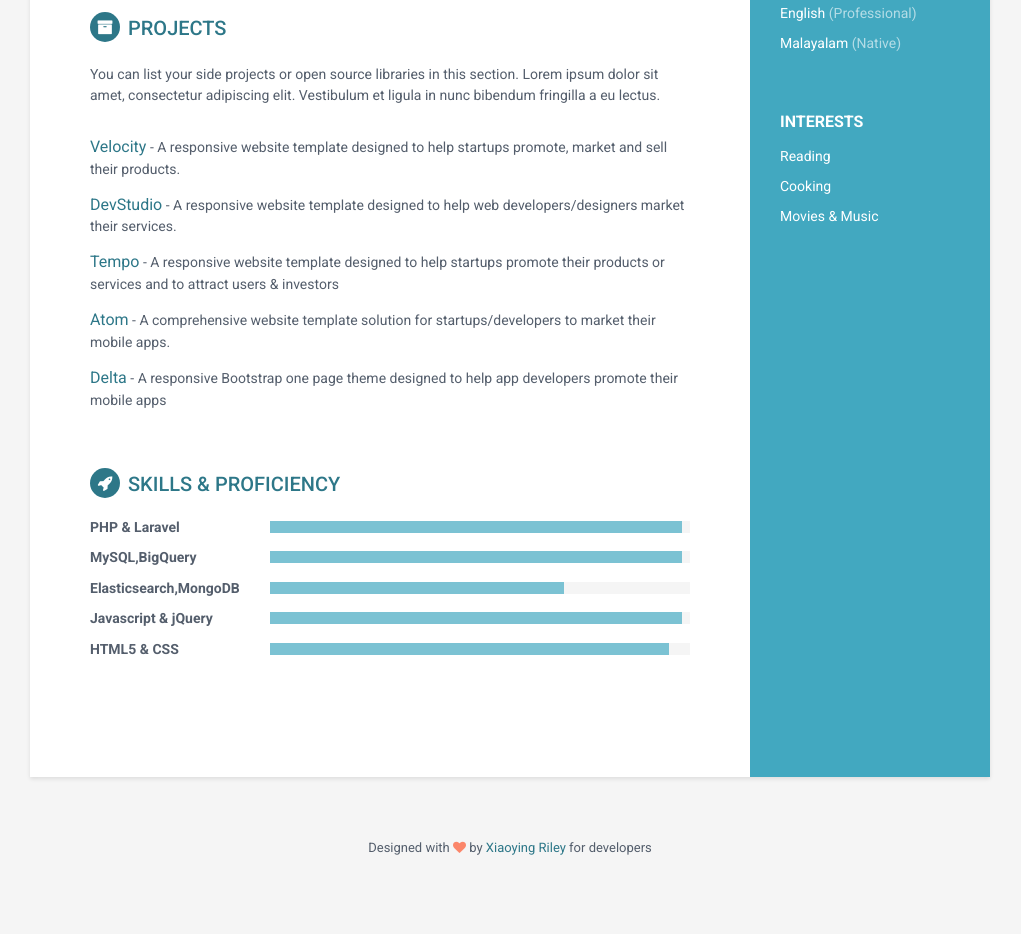
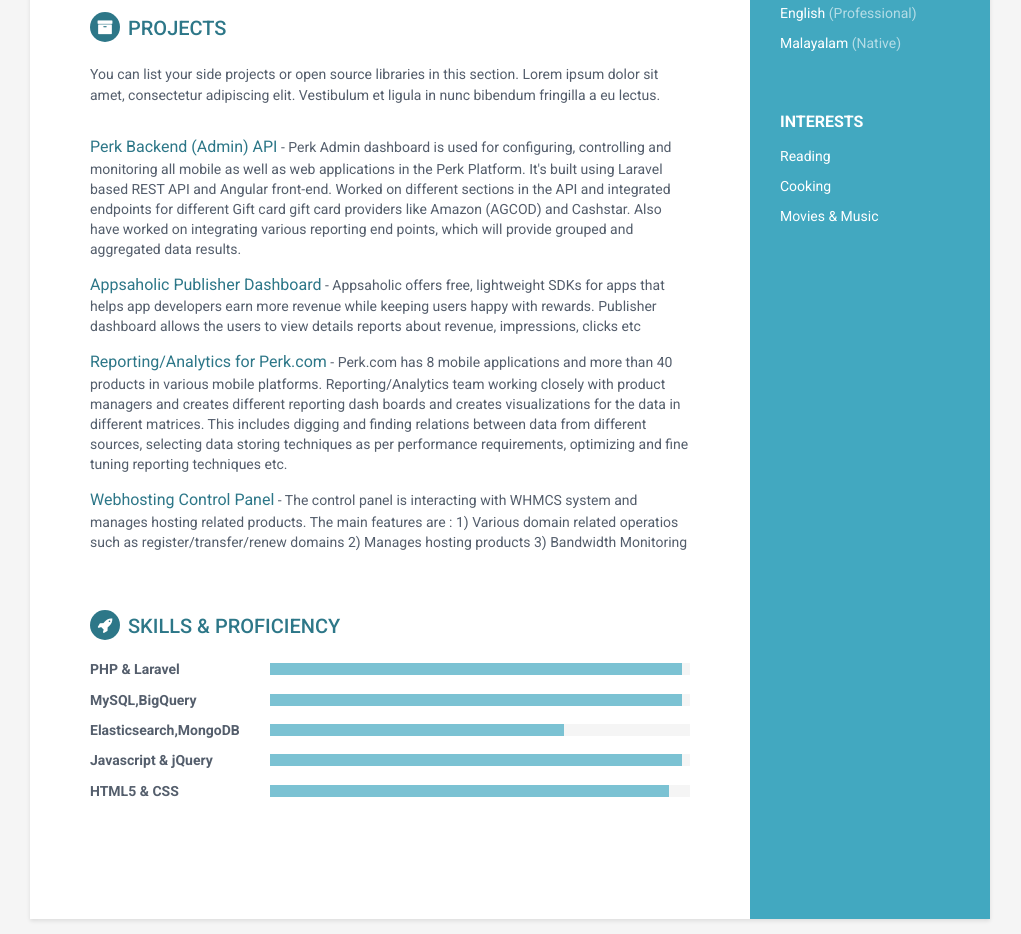
Before and after one commit to alwinaugustin/alwinaugustin.github.io, a plain HTML site: page index.html in a window 1280 px wide. Shown: the part 883-1817 px from the top of the page, without its empty margins (130-1151 px from the left). Drawn offline with Linux system fonts and the light colour scheme.

Commit message:
Adding projects

```diff
--- a/index.html
+++ b/index.html
@@ -137,21 +137,18 @@
                     <p>You can list your side projects or open source libraries in this section. Lorem ipsum dolor sit amet, consectetur adipiscing elit. Vestibulum et ligula in nunc bibendum fringilla a eu lectus.</p>
                 </div><!--//intro-->
                 <div class="item">
-                    <span class="project-title"><a href="#hook">Velocity</a></span> - <span class="project-tagline">A responsive website template designed to help startups promote, market and sell their products.</span>
+                    <span class="project-title"><a href="https://wwww.adm.perk.com">Perk Backend (Admin) API</a></span> - <span class="project-tagline">Perk Admin dashboard is used for configuring, controlling and monitoring all mobile as well as web applications in the Perk Platform. It's built using Laravel based REST API and Angular front-end. Worked on different sections in the API and integrated endpoints for different Gift card gift card providers like Amazon (AGCOD) and Cashstar. Also have worked on integrating various reporting end points, which will provide grouped and aggregated data results.</span>
 
                 </div><!--//item-->
                 <div class="item">
-                    <span class="project-title"><a href="http://themes.3rdwavemedia.com/website-templates/responsive-bootstrap-theme-web-development-agencies-devstudio/" target="_blank">DevStudio</a></span> -
-                    <span class="project-tagline">A responsive website template designed to help web developers/designers market their services. </span>
+                    <span class="project-title"><a href="#" target="_blank">Appsaholic Publisher Dashboard</a></span> -
+                    <span class="project-tagline">Appsaholic offers free, lightweight SDKs for apps that helps app developers earn more revenue while keeping users happy with rewards. Publisher dashboard allows the users to view details reports about revenue, impressions, clicks etc </span>
                 </div><!--//item-->
                 <div class="item">
-                    <span class="project-title"><a href="http://themes.3rdwavemedia.com/website-templates/responsive-bootstrap-theme-for-startups-tempo/" target="_blank">Tempo</a></span> - <span class="project-tagline">A responsive website template designed to help startups promote their products or services and to attract users &amp; investors</span>
+                    <span class="project-title"><a href="#">Reporting/Analytics for Perk.com</a></span> - <span class="project-tagline">Perk.com has 8 mobile applications and more than 40 products in various mobile platforms. Reporting/Analytics team working closely with product managers and creates different reporting dash boards and creates visualizations for the data in different matrices. This includes digging and finding relations between data from different sources, selecting data storing techniques as per performance requirements, optimizing and fine tuning reporting techniques etc.</span>
                 </div><!--//item-->
                 <div class="item">
-                    <span class="project-title"><a href="hhttp://themes.3rdwavemedia.com/website-templates/responsive-bootstrap-theme-mobile-apps-atom/" target="_blank">Atom</a></span> - <span class="project-tagline">A comprehensive website template solution for startups/developers to market their mobile apps. </span>
-                </div><!--//item-->
-                <div class="item">
-                    <span class="project-title"><a href="http://themes.3rdwavemedia.com/website-templates/responsive-bootstrap-theme-for-mobile-apps-delta/" target="_blank">Delta</a></span> - <span class="project-tagline">A responsive Bootstrap one page theme designed to help app developers promote their mobile apps</span>
+                    <span class="project-title"><a href="#">Webhosting Control Panel</a></span> - <span class="project-tagline">The control panel is interacting with WHMCS system and manages hosting related products. The main features are : 1) Various domain related operatios such as register/transfer/renew domains 2) Manages hosting products 3) Bandwidth Monitoring</span>
                 </div><!--//item-->
             </section><!--//section-->
 
```
